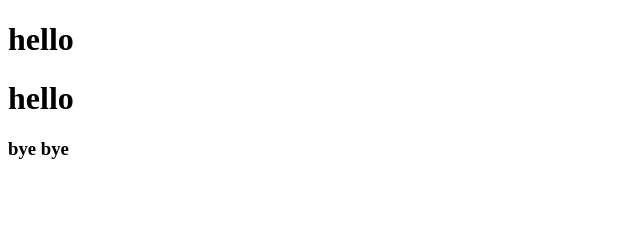
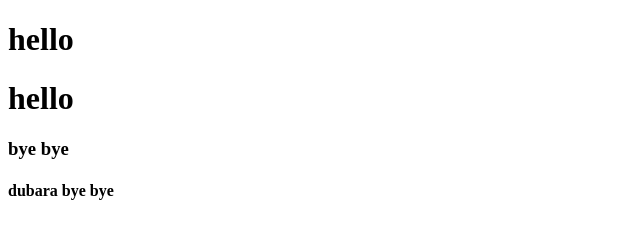
Before and after one commit to Devyansh26/MERN_SEM5, a plain HTML site: page index.html in a window 1280 px wide. Shown: the whole page, without its empty margins (0-640 px from the left). Drawn offline with Linux system fonts and the light colour scheme.

Commit message:
added h4 tag

```diff
--- a/index.html
+++ b/index.html
@@ -10,6 +10,7 @@
     <h1>hello</h1>
 
     <h3>bye bye</h3>
+    <h4>dubara bye bye</h4>
 
 </body>
 </html>
```
